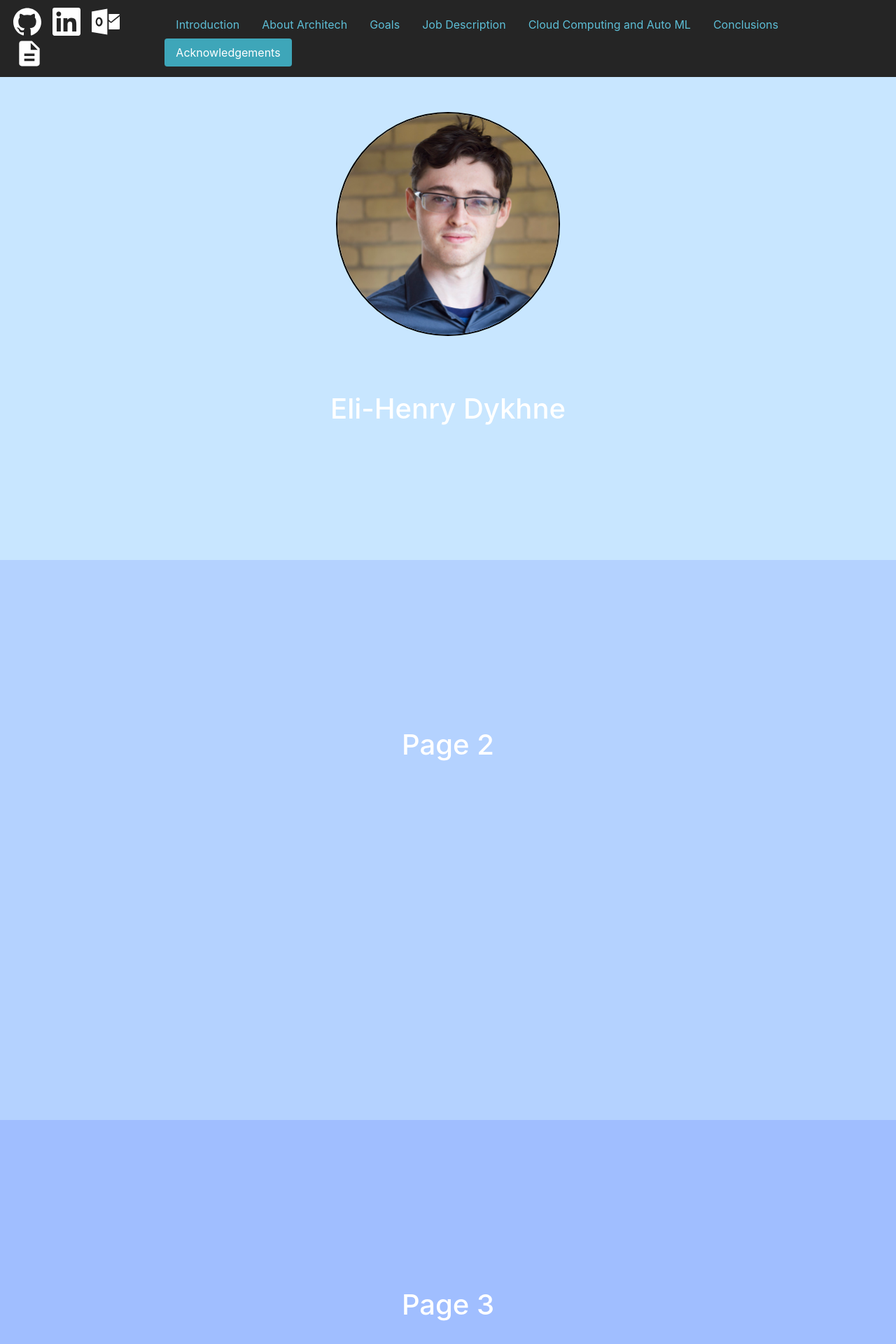
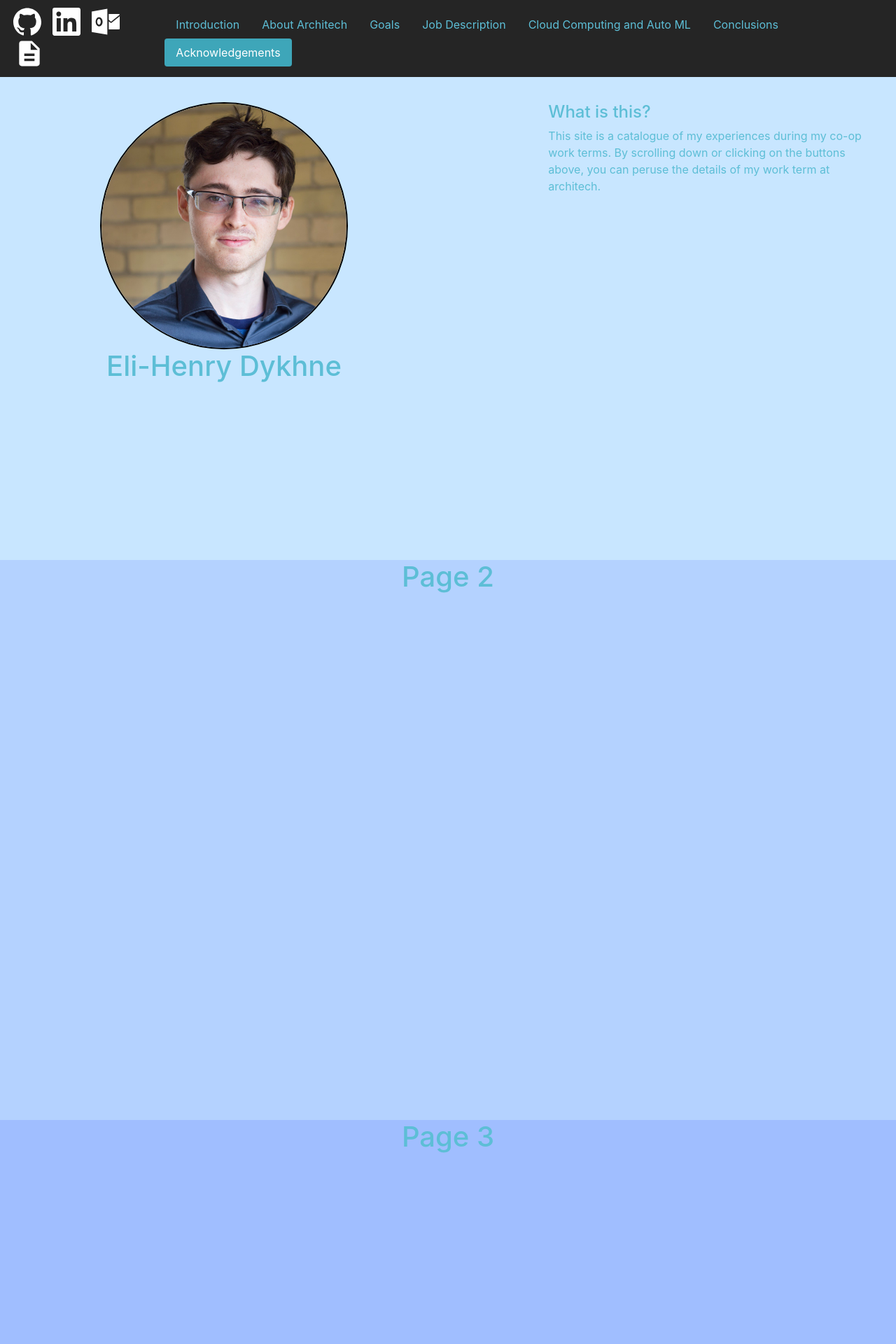
Before and after one commit to Centurion902/coopWebsite, a PHP site: page / in a window 1280 px wide. Shown: the top 1920 px of the page at 70% size. Run offline with PHP 8.4, Linux system fonts and the light colour scheme.

Commit message:
modified formatting and cleaned up css. added introduction

```diff
--- a/index.html
+++ b/index.html
@@ -30,7 +30,7 @@
 					</a>
 				</li>
 				<li class="nav-item horizontal">
-					<a class="navbar-brand myIcon" href="#">
+					<a class="navbar-brand myIcon" href="mailto:hdykhne@hotmail.ca" target="_top">
 						<img src="img/microsoftoutlook.svg" width=40 class="d-inline-block align-top" alt="">
 					</a>
 				</li>
@@ -71,8 +71,22 @@
 	<div data-spy="scroll" data-target="#mynav" data-offset="0">
 
 		<section id="pageA">
-			<img class="avatar" src="img/elihenry-dykhne.jpg">
-			<h1>Eli-Henry Dykhne</h1>
+			<div class="navbar-avoidance">
+				<div class="horizontal half">
+					<img class="avatar" src="img/elihenry-dykhne.jpg">
+					<h1>Eli-Henry Dykhne</h1>
+				</div>
+				<div class="horizontal half">
+					<h4 class="horizontalMargins">
+						What is this?
+					</h4>
+					<p class="horizontalMargins">
+						This site is a catalogue of my experiences during my co-op work terms. By scrolling down or clicking on the buttons above, you can peruse the details of my work term at architech.
+					</p>
+
+				</div>
+			</div>
+
 		</section>
 
 		<section id="pageB">
--- a/style.css
+++ b/style.css
@@ -9,21 +9,30 @@ html{
 
 
 .avatar {
-  position: relative;
-  top: 20vh;
   display: block;
   margin-left: auto;
   margin-right: auto;
-  width: 25vw;
-  height: auto;
+  width: 60%;
   border:2px solid black;
   border-radius: 50%;
 }
 section{min-width:100vw; min-height:100vh; width:100%; height:100%;}
 
 .horizontal{
+  position: relative;
   float:left !important;
   margin: 0%;
+}
+
+.half{
+  width: 46%;
+  margin: 2%;
+}
+
+.navbar-avoidance{
+  top:15vh;
+  position: relative;
+  width:100vw;
 }
 
 .iconNav{
@@ -78,12 +87,22 @@ body {
 #pageF{background:rgb(100, 130, 255);}
 #pageG{background:rgb(80, 110, 240);}
 
+p{
+  color:rgb(93, 190, 214);
+  width:80%;
+}
 
+.horizontalMargins{
+  margin-left:20%; margin-right:20%
+}
 
 h1{
-  color:#fff;
+  color:rgb(93, 190, 214);
   text-align:center;
-  padding-top:30vh;
+}
+
+h4{
+  color:rgb(93, 190, 214);
 }
 
 h5{
```
